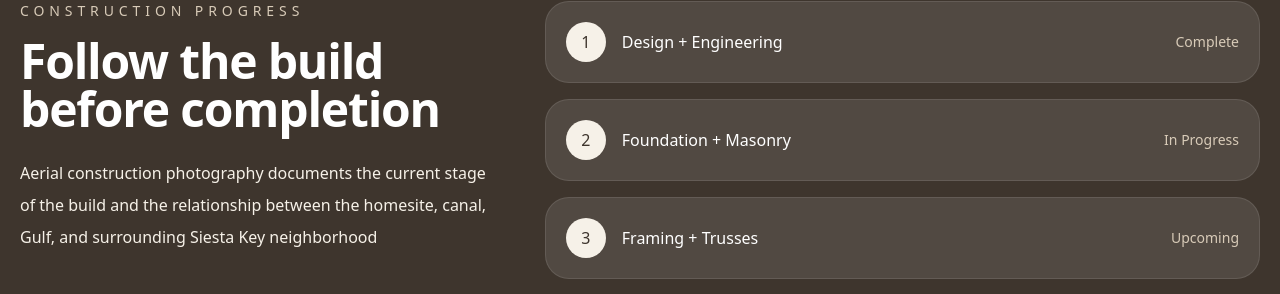
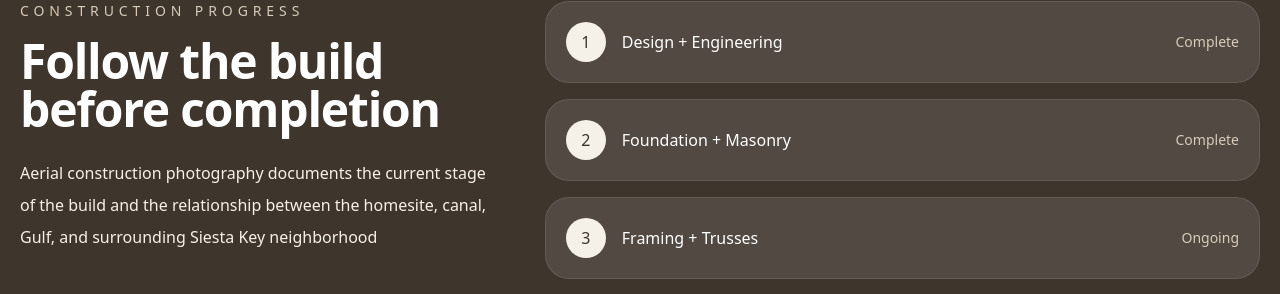
Before and after one commit to carolynllobue-alt/primrose-path-website, a React (Vite) app: page / in a window 1280 px wide. Shown: the part 5818-6112 px from the top of the page. Built offline with nearby package versions, Linux system fonts and the light colour scheme.

Commit message:
Update App.jsx

```diff
--- a/src/App.jsx
+++ b/src/App.jsx
@@ -116,8 +116,8 @@ const specs = [
 
 const progress = [
   { phase: "Design + Engineering", status: "Complete" },
-  { phase: "Foundation + Masonry", status: "In Progress" },
-  { phase: "Framing + Trusses", status: "Upcoming" },
+  { phase: "Foundation + Masonry", status: "Complete" },
+  { phase: "Framing + Trusses", status: "Ongoing" },
   { phase: "Windows + Exterior Dry-In", status: "Upcoming" },
   { phase: "Interior Finishes", status: "Coming Next" },
 ];
@@ -173,7 +173,7 @@ export default function PrimrosePathWebsite() {
           loop
           playsInline
           className="absolute inset-0 h-full w-full object-cover opacity-70"
-          poster="/images/drone-facing-east.JPG"
+          poster="/images/Drone Above.JPG"
         >
           <source
             src="https://cdn.coverr.co/videos/coverr-aerial-view-of-tropical-coastline-1560678661486/1080p.mp4"
```
